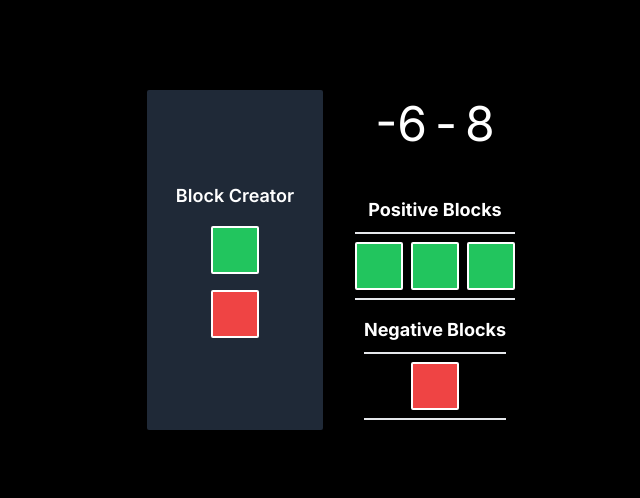
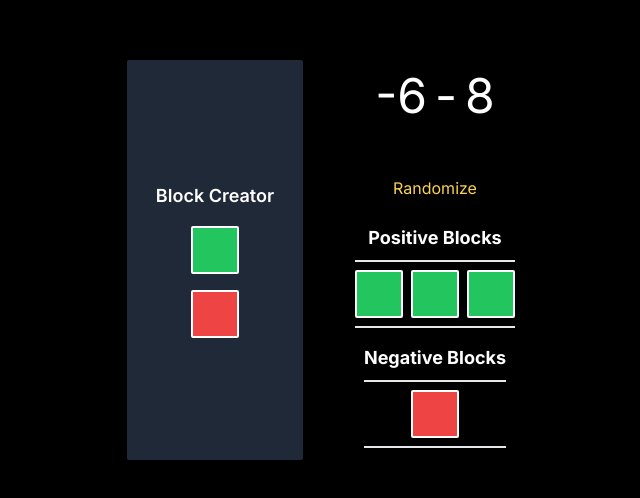
Before and after one commit to pn-code/add-sub-integers, a Next.js app: page / in a window 1280 px wide. Shown: the part 140-638 px from the top of the page, without its empty margins (317-957 px from the left). Built offline with nearby package versions, Linux system fonts and the light colour scheme.

Commit message:
Added button to randomize equation

```diff
--- a/app/page.tsx
+++ b/app/page.tsx
@@ -41,20 +41,23 @@ export default function Home() {
     return (
         <main className="bg-black text-white w-full min-h-screen flex flex-col sm:flex-row gap-8 items-center sm:justify-center">
             {/* Sidebar */}
-            <section className="sm:h-[340px] bg-gray-800 rounded-sm sm:ml-4 py-4 w-full sm:w-44 flex sm:flex-col gap-4 items-center justify-center">
+            <section className="sm:h-[400px] bg-gray-800 rounded-sm sm:ml-4 py-4 w-full sm:w-44 flex sm:flex-col gap-4 items-center justify-center">
                 <h2 className="font-semibold text-lg">Block Creator</h2>
                 <BlockOrigin color="green" />
                 <BlockOrigin color="red" />
             </section>
 
             {/* Main App */}
-            <section className="flex flex-col gap-4 items-center">
+            <section className="flex flex-col gap-4 items-center sm:min-w-[200px]">
                 {/* Equation Display */}
                 <section className="text-5xl mb-8 flex gap-2 h-12">
                     <span>{firstInteger}</span>
                     <span>{operator}</span>
                     <span>{secondInteger}</span>
                 </section>
+
+                {/* Randomizer Button */}
+                <button onClick={randomizeEquation} type="button" className="text-amber-300 px-4 py-2 hover:text-amber-100">Randomize</button>
 
                 {/* Positive Blocks */}
                 <section className="flex flex-col gap-2 items-center">
```
